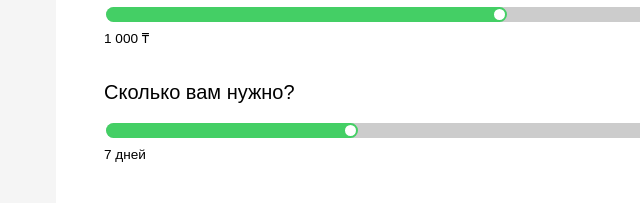
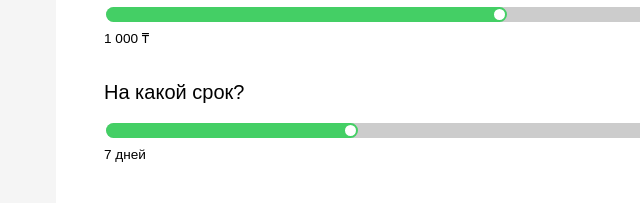
Before and after one commit to ekapusta/baylyq.kz, a plain HTML site: page ru/index.html in a window 1280 px wide. Shown: the part 253-456 px from the top of the page, 0-640 px from the left. Drawn offline with Linux system fonts and the light colour scheme.

Commit message:
[ru] Fixing mistake

```diff
--- a/ru/index.html
+++ b/ru/index.html
@@ -666,7 +666,7 @@
               </div>
               <div class="form-control">
                 <div class="form-group">
-                  <label class="form-label" for="time">Сколько вам нужно?</label>
+                  <label class="form-label" for="time">На какой срок?</label>
                   <input class="form-number" type="number" id="time-number" value="14" min="7" max="30" step="1">
                 </div>
                 <input id="time" class="form-slider" type="range" min="7" max="30" step="1" value="14" />
```
